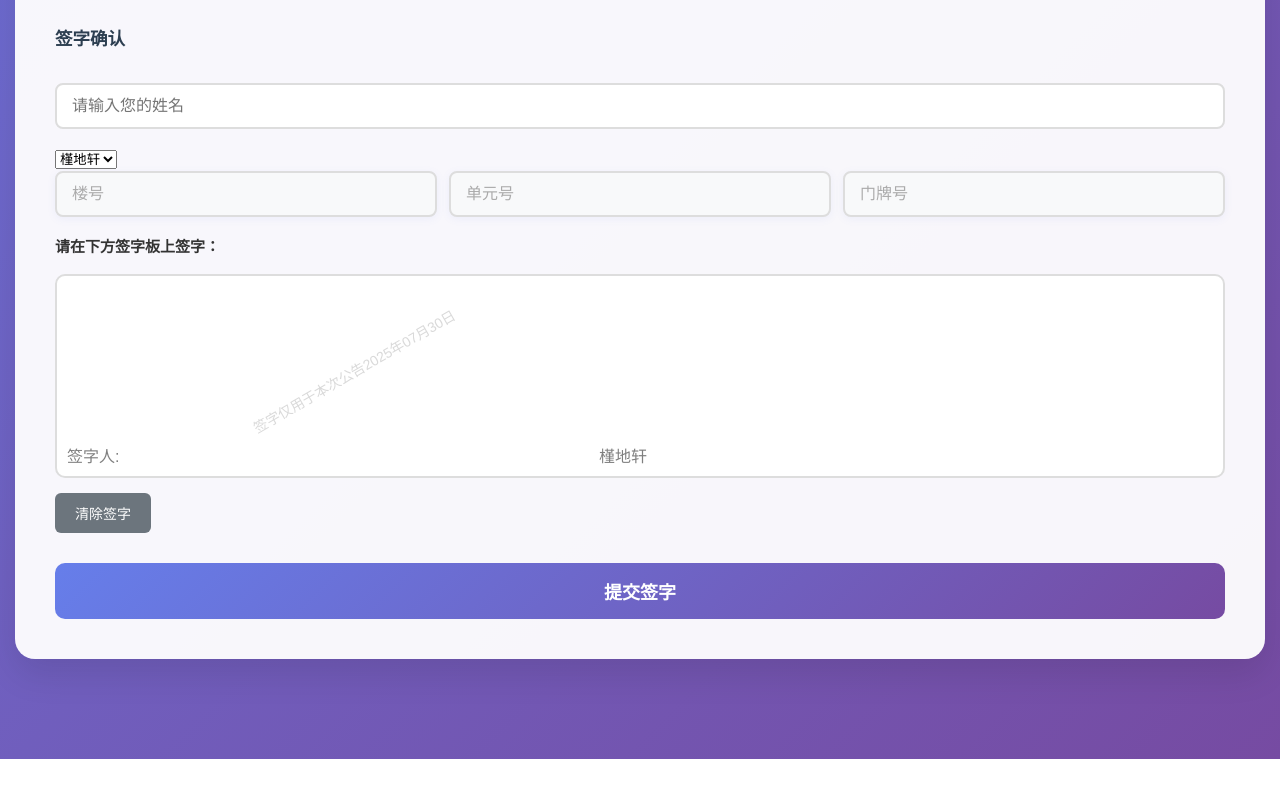
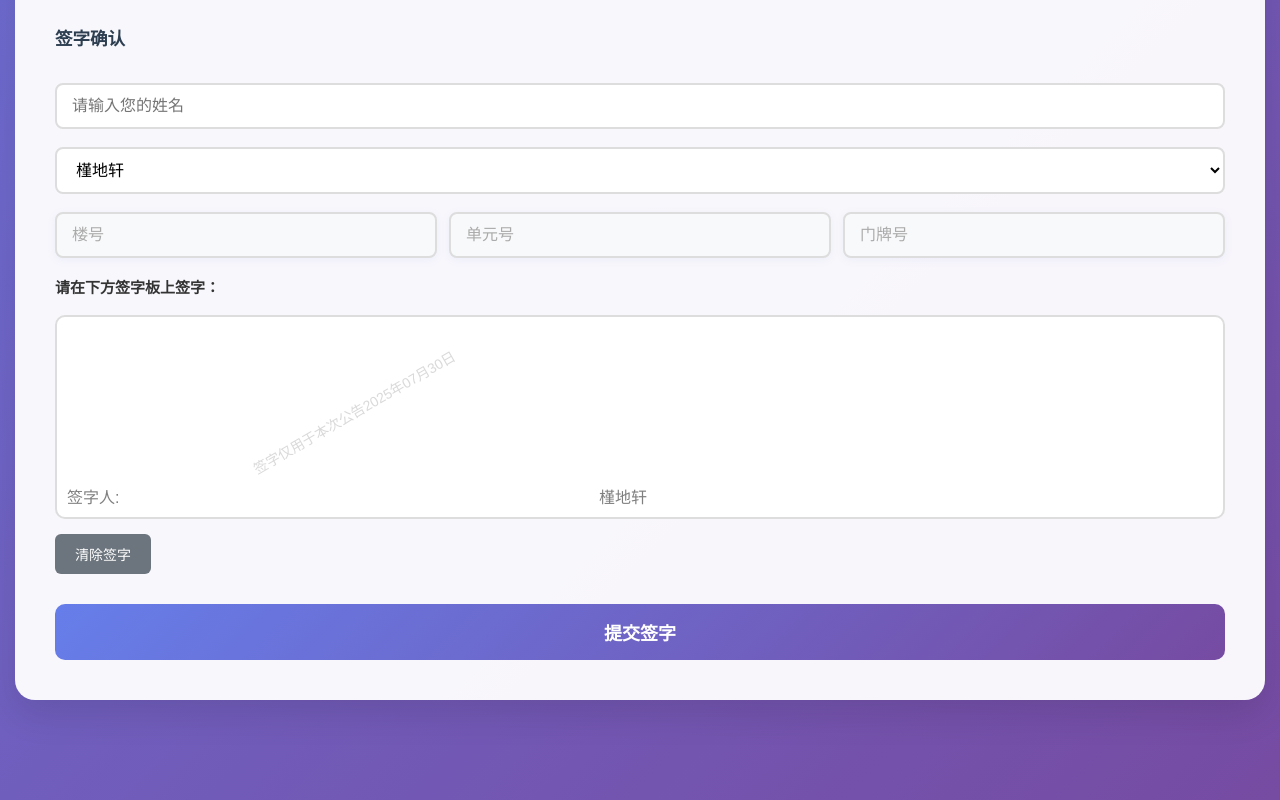
Before and after one commit to lang-CN/sing-vote, a Vue app: page / in a window 1280 px wide. Shown: the part 1344-2144 px from the top of the page. Before the commit the page ends 2103 px from the top, so only its background shows below. Built offline with nearby package versions, Linux system fonts and the light colour scheme; no server answers.

Commit message:
增加选择框样式

```diff
--- a/src/components/Announcement.vue
+++ b/src/components/Announcement.vue
@@ -295,6 +295,21 @@ export default {
 </script>
 
 <style scoped>
+.building-select {
+  width: 100%;
+  padding: 12px 15px;
+  border: 2px solid #ddd;
+  border-radius: 8px;
+  font-size: 16px;
+  margin-bottom: 18px;
+  background-color: #fff;
+  transition: border-color 0.3s;
+}
+
+.building-select:focus {
+  outline: none;
+  border-color: #764ba2;
+}
 .page-wrapper {
   min-height: 100vh;
   display: flex;
```
